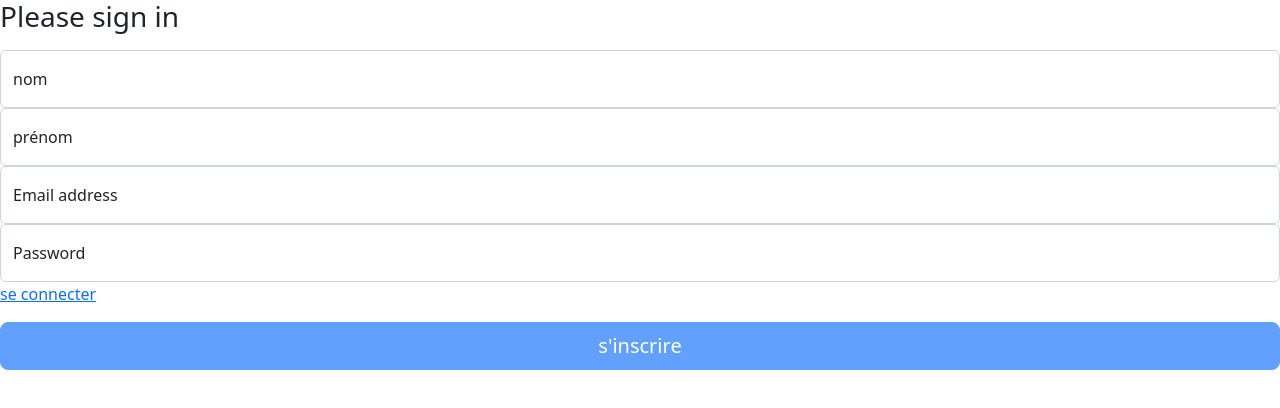
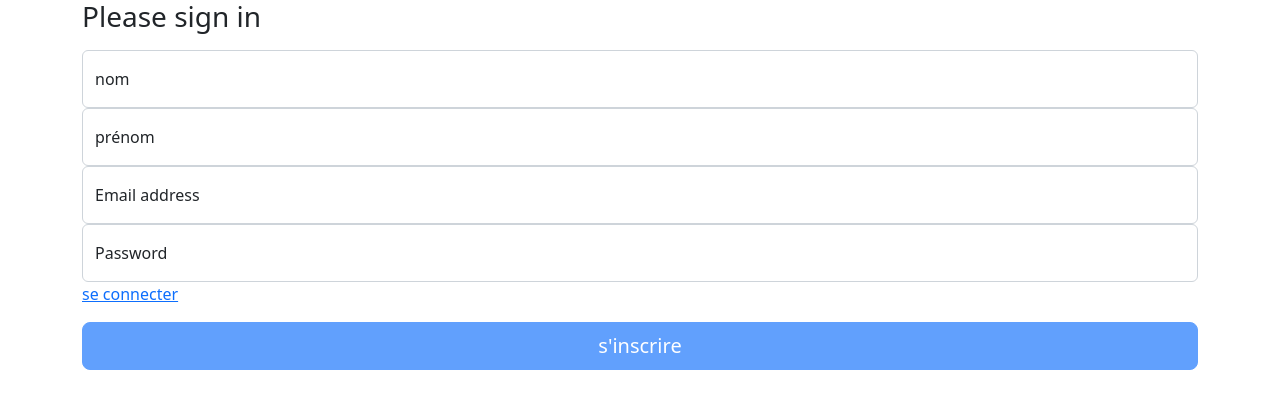
Before and after one commit to elisa08/MeteoQaApplicationAngular, an Angular app: page /meteo-qa-inscription in a window 1280 px wide. Shown: the top 408 px of the page. Built offline with nearby package versions, Linux system fonts and the light colour scheme.

Commit message:
add container

```diff
--- a/src/app/app-meteo-qa/meteo-qa-accueil/meteo-qa-accueil.component.html
+++ b/src/app/app-meteo-qa/meteo-qa-accueil/meteo-qa-accueil.component.html
@@ -1,3 +1,4 @@
+<div class="container pt-10">
   <main class="form-signin w-100 m-auto">
     <form>
       <img class="mb-4" src="/docs/5.2/assets/brand/bootstrap-logo.svg" alt="" width="72" height="57">
@@ -20,6 +21,7 @@
       <p class="mt-5 mb-3 text-muted">© 2017–2022</p>
     </form>
   </main>
+</div>
 <!-- <div>
   <select name="" id="">
     <option *ngFor="let commune of communeListe" [value]="commune.idCommune">{{commune.nom}}</option>
--- a/src/app/app-meteo-qa/meteo-qa-inscription/meteo-qa-inscription.component.html
+++ b/src/app/app-meteo-qa/meteo-qa-inscription/meteo-qa-inscription.component.html
@@ -1,3 +1,4 @@
+<div class="container pt-10">
 <main class="form-signin w-100 m-auto">
   <h1 class="h3 mb-3 fw-normal">Please sign in</h1>
   <form [formGroup]="formRegister">
@@ -26,3 +27,4 @@
 
   </form>
 </main>
+</div>
```
Also changed, not shown: 1 other file (tests, documents, lock files or other folders). Lines whose indentation alone changed are shown as unchanged.
